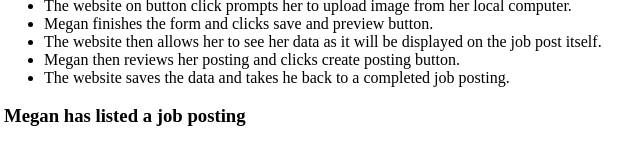
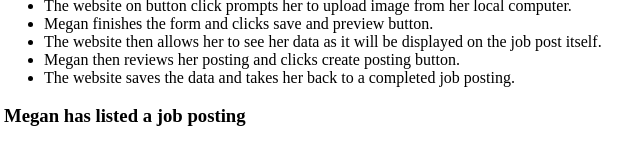
Before and after one commit to business-hub-actx/capstone-the-hub, a plain HTML site: page documentation/use-case-megan.html in a window 1280 px wide. Shown: the part 267-432 px from the top of the page, 4-644 px from the left. Drawn offline with Linux system fonts and the light colour scheme.

Commit message:
use-case-megan fix

```diff
--- a/documentation/use-case-megan.html
+++ b/documentation/use-case-megan.html
@@ -21,7 +21,7 @@
         <li>Megan finishes the form and clicks save and preview button.</li>
         <li>The website then allows her to see her data as it will be displayed on the job post itself.</li>
         <li>Megan then reviews her posting and clicks create posting button.</li>
-        <li>The website saves the data and takes he back to a completed job posting.</li>
+        <li>The website saves the data and takes her back to a completed job posting.</li>
     </ul>
     <h3>Megan has listed a job posting</h3>
 </section>
```
